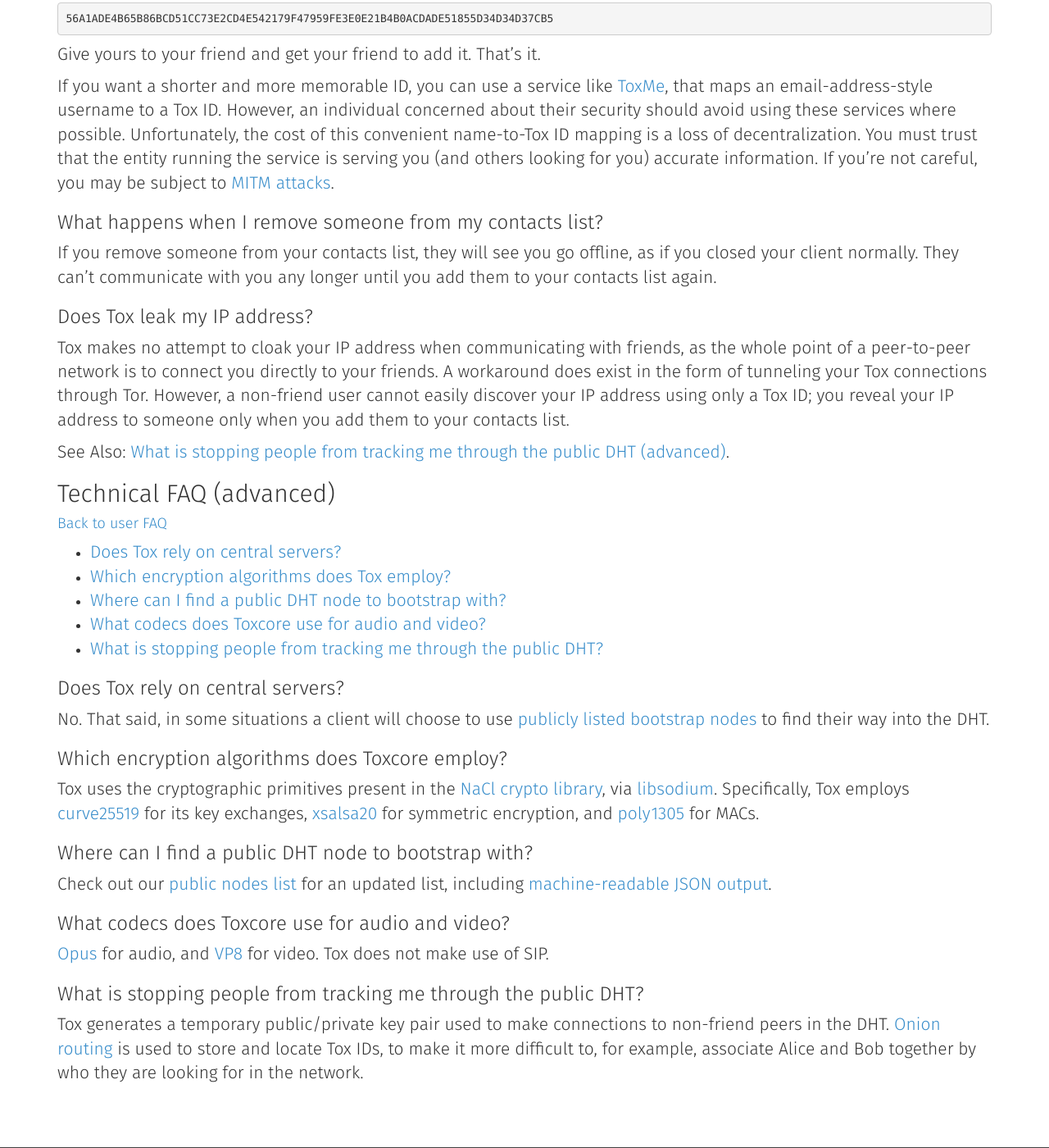
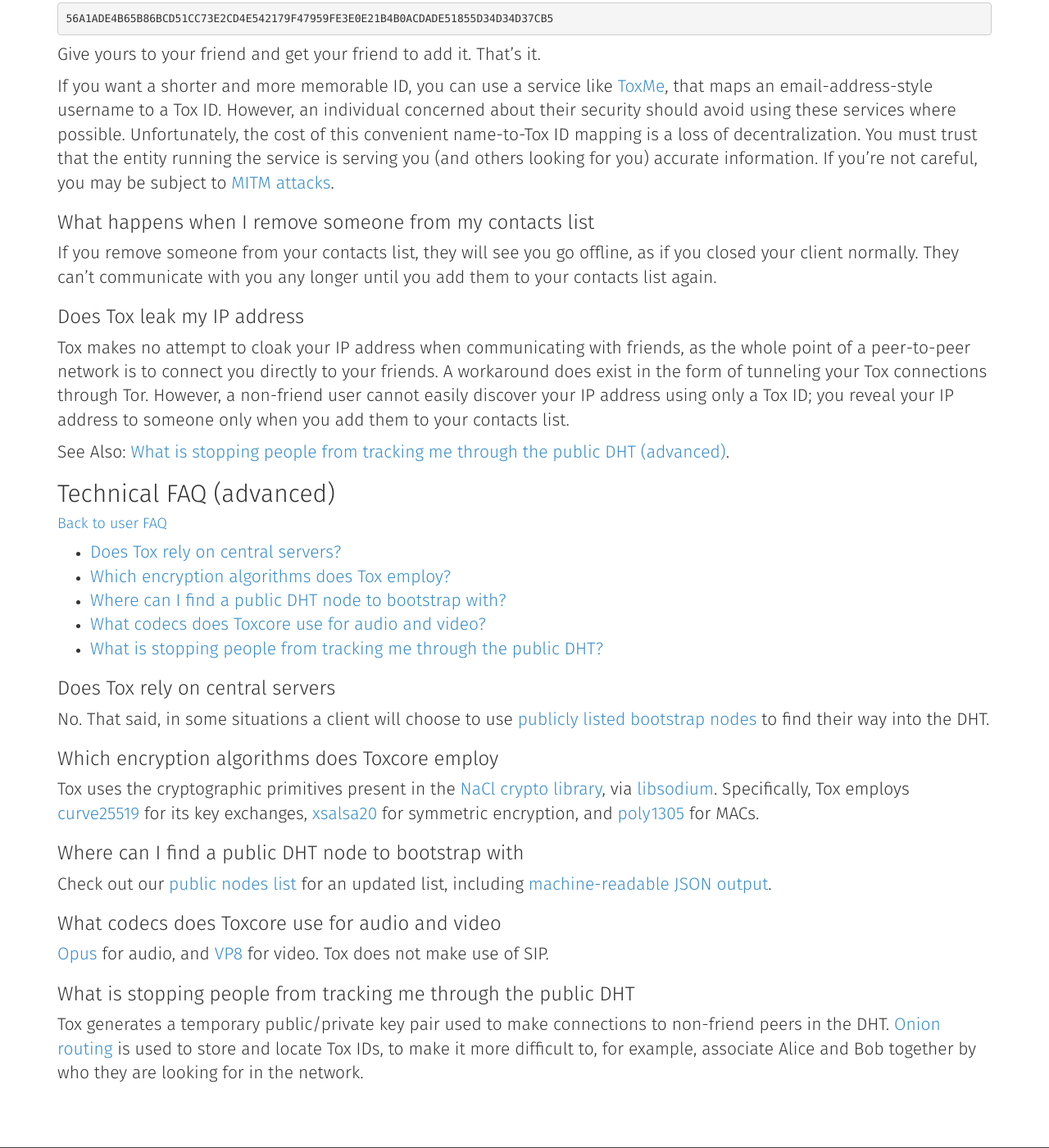
Before and after one commit to TokTok/website, a Jekyll site: the page built from toktok/faq.md, in a window 1280 px wide and 1400 px high, scrolled down 773 px. Shown: the whole window at 82% size. Built offline with Jekyll 4.4.1, drawn with Linux system fonts in a browser that asks for light colours; nearby versions of some CDN libraries; some of the changed text lies outside the part shown.

Commit message:
fix travis errors

```diff
--- a/toktok/faq.md
+++ b/toktok/faq.md
@@ -13,6 +13,7 @@ send an email to the support mailing list with your
 suggestion: [support@lists.tox.chat](mailto:support@lists.tox.chat)
 
 # User FAQ
+
 ### [Skip to technical FAQ (advanced)](#technical-faq-advanced)
 
 -   [How does Tox protect my privacy?](#how-does-tox-protect-my-privacy)
@@ -20,9 +21,10 @@ suggestion: [support@lists.tox.chat](mailto:support@lists.tox.chat)
 -   [What happens when I remove someone from my contacts list?](#what-happens-when-i-remove-someone-from-my-contacts-list)
 -   [Does Tox leak my IP address?](#does-tox-leak-my-ip-address)
 
-## How does Tox protect my privacy?
+## How does Tox protect my privacy
 
-### Tox protects your privacy by:
+### Tox protects your privacy by
+
 -   Removing the need to rely on central authorities to provide messenger services
 -   Enforcing end-to-end encryption
 with [perfect forward secrecy](https://en.wikipedia.org/wiki/Forward_secrecy)
@@ -30,7 +32,7 @@ as the default and only mode of operation for all messages
 -   Making your identity impossible to forge without the possesion of your
 personal private key, which never leaves your computer
 
-## How do I add someone to my contacts list?
+## How do I add someone to my contacts list
 
 Look in the profile or settings panel of your client to get your Tox ID
 which should look something like:
@@ -49,13 +51,13 @@ running the service is serving you (and others looking for you) accurate
 information. If you're not careful, you may be subject
 to [MITM attacks](https://en.wikipedia.org/wiki/Man-in-the-middle_attack).
 
-## What happens when I remove someone from my contacts list?
+## What happens when I remove someone from my contacts list
 
 If you remove someone from your contacts list, they will see you go
 offline, as if you closed your client normally. They can't communicate
 with you any longer until you add them to your contacts list again.
 
-## Does Tox leak my IP address?
+## Does Tox leak my IP address
 
 Tox makes no attempt to cloak your IP address when communicating with
 friends, as the whole point of a peer-to-peer network is to connect you
@@ -67,6 +69,7 @@ to someone only when you add them to your contacts list.
 See Also: [What is stopping people from tracking me through the public DHT (advanced)](#what-is-stopping-people-from-tracking-me-through-the-public-dht).
 
 # Technical FAQ (advanced)
+
 ### [Back to user FAQ](#user-faq)
 
 -   [Does Tox rely on central servers?](#does-tox-rely-on-central-servers)
@@ -75,33 +78,35 @@ See Also: [What is stopping people from tracking me through the public DHT (adva
 -   [What codecs does Toxcore use for audio and video?](#what-codecs-does-toxcore-use-for-audio-and-video)
 -   [What is stopping people from tracking me through the public DHT?](#what-is-stopping-people-from-tracking-me-through-the-public-dht)
 
-## Does Tox rely on central servers?
+## Does Tox rely on central servers
 
 No. That said, in some situations a client will choose to
 use [publicly listed bootstrap nodes](https://nodes.tox.chat/) to
 find their way into the DHT.
 
-## Which encryption algorithms does Toxcore employ?
+## Which encryption algorithms does Toxcore employ
 
 Tox uses the cryptographic primitives present in
 the [NaCl crypto library](http://nacl.cr.yp.to/index.html),
 via [libsodium](https://github.com/jedisct1/libsodium). Specifically,
 Tox employs [curve25519](https://en.wikipedia.org/wiki/Curve25519) for
-its key exchanges, [xsalsa20](https://download.libsodium.org/doc/advanced/xsalsa20.html) for
-symmetric encryption, and [poly1305](https://en.wikipedia.org/wiki/Poly1305) for MACs.
+its key exchanges,
+[xsalsa20](https://download.libsodium.org/doc/advanced/xsalsa20.html) for
+symmetric encryption,
+and [poly1305](https://en.wikipedia.org/wiki/Poly1305) for MACs.
 
-## Where can I find a public DHT node to bootstrap with?
+## Where can I find a public DHT node to bootstrap with
 
 Check out our [public nodes list](https://nodes.tox.chat) for
 an updated list, including [machine-readable JSON output](https://nodes.tox.chat/json).
 
-## What codecs does Toxcore use for audio and video?
+## What codecs does Toxcore use for audio and video
 
 [Opus](http://opus-codec.org/) for audio,
 and [VP8](https://en.wikipedia.org/wiki/VP8) for video.
 Tox does not make use of SIP.
 
-## What is stopping people from tracking me through the public DHT?
+## What is stopping people from tracking me through the public DHT
 
 Tox generates a temporary public/private key pair used to make connections
 to non-friend peers in the DHT.
```
